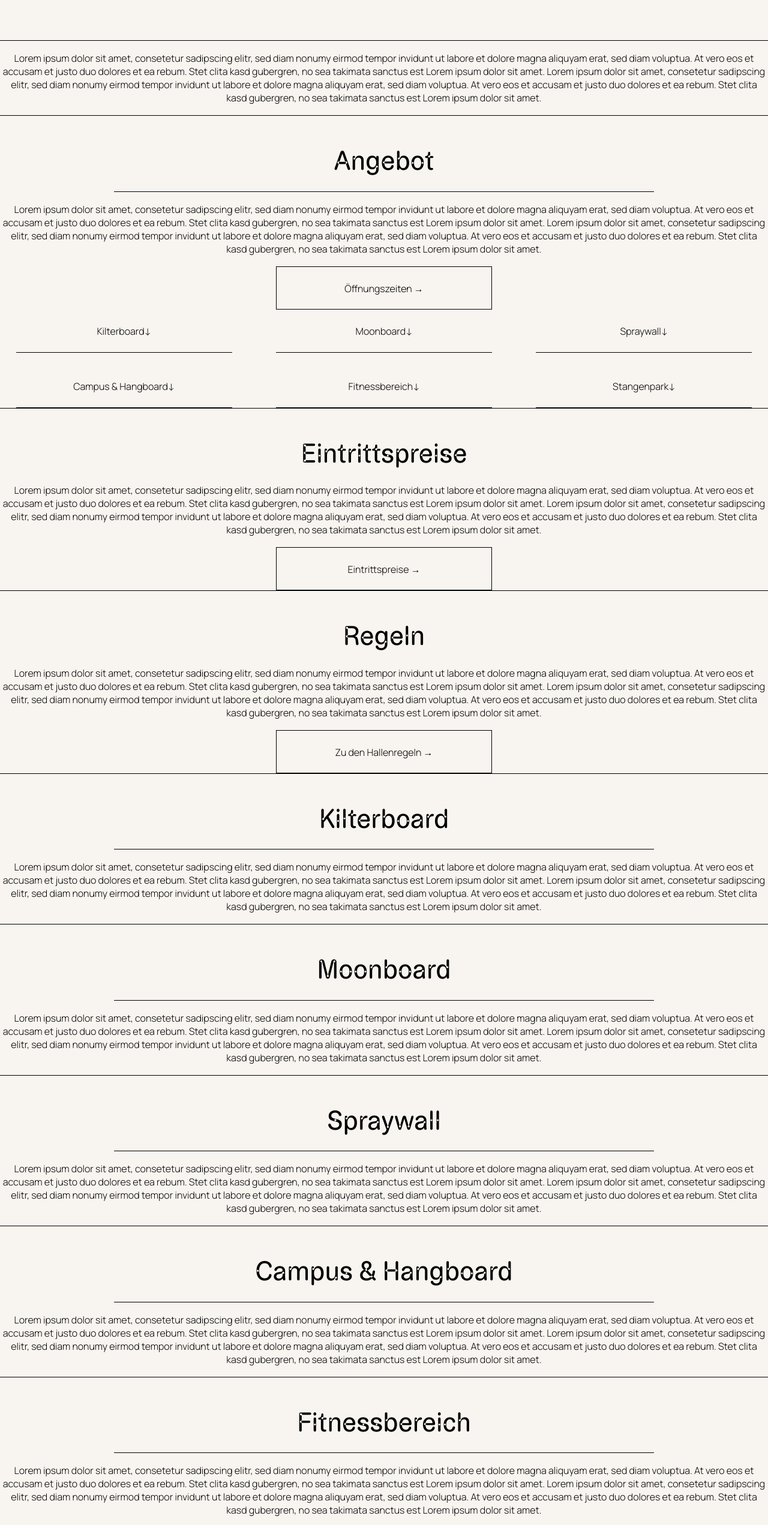
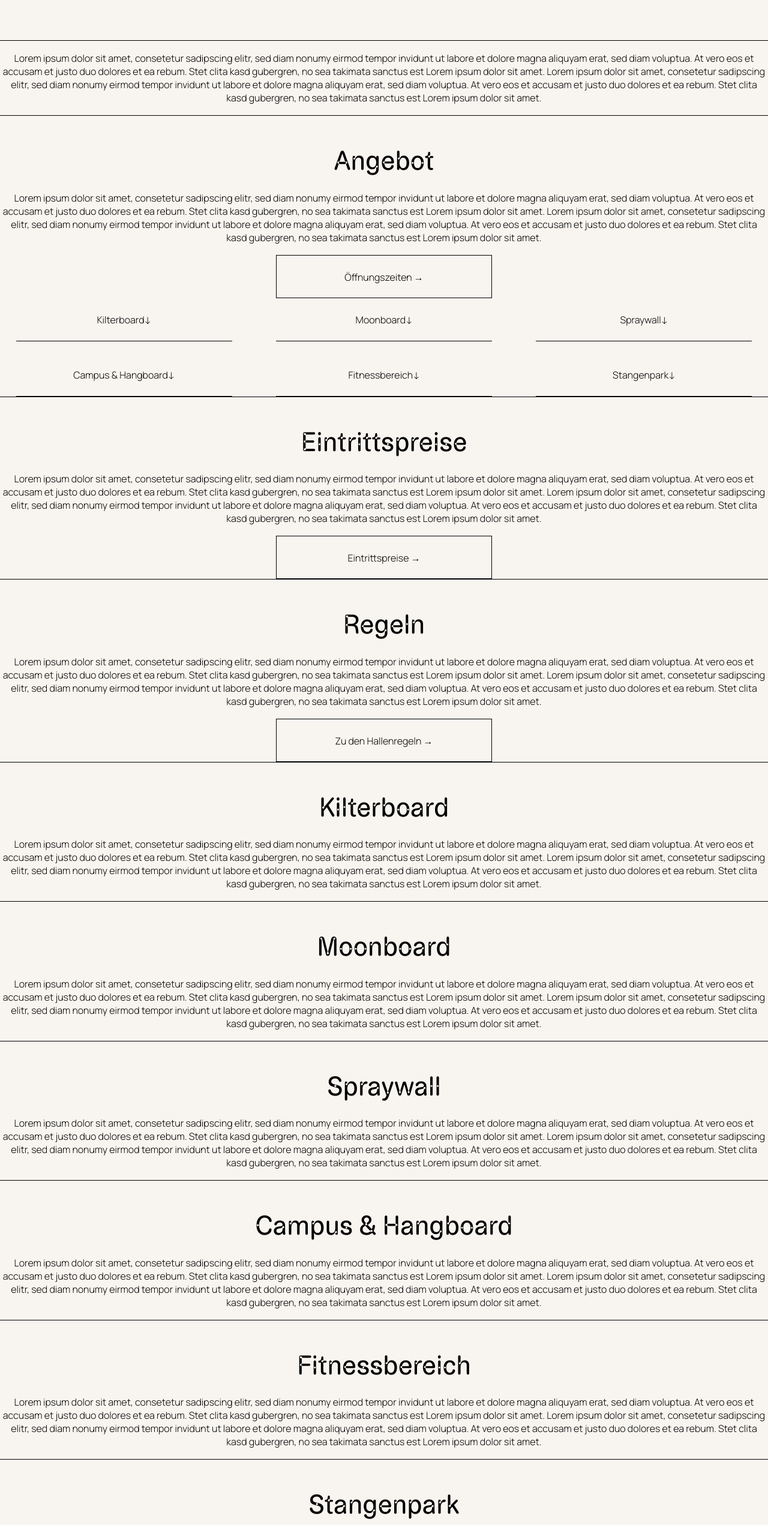
Before and after one commit to escodebar/boulder-baden.ch, a Vue app: page /trainieren in a window 1280 px wide. Shown: the part 255-2797 px from the top of the page at 60% size. Built offline with nearby package versions, Linux system fonts and the light colour scheme.

Commit message:
Remove horizontal rules
...since they have a semantic meaning which we are not intending to use

```diff
--- a/src/components/Kontakt.vue
+++ b/src/components/Kontakt.vue
@@ -1,6 +1,5 @@
 <template>
   <h2>Kontakt</h2>
-  <hr />
   <address>
     Willst du etwas wissen? Oder hast du sonst eine Anfrage? Lass es uns
     wissen:<br />
--- a/src/components/Oeffnungszeiten.vue
+++ b/src/components/Oeffnungszeiten.vue
@@ -1,7 +1,5 @@
 <template>
   <h2>Öffnungszeiten & Preise</h2>
-
-  <hr />
 
   <dl>
     <dt>Montag bis Freitag</dt>
@@ -9,8 +7,6 @@
     <dt>Samstag & Sonntag</dt>
     <dd>10 bis 19</dd>
   </dl>
-
-  <hr />
 
   <RouterLink class="button" :to="{ name: 'Öffnungszeiten' }">
     Spezielle Öffnungszeiten
--- a/src/components/Partner.vue
+++ b/src/components/Partner.vue
@@ -1,7 +1,5 @@
 <template>
   <h2>Unsere Partner</h2>
-
-  <hr />
 
   <ul v-if="partners.length">
     <li v-for="partner in partners" :key="partner.id">
--- a/src/components/Standort.vue
+++ b/src/components/Standort.vue
@@ -1,7 +1,5 @@
 <template>
   <h2>Standort</h2>
-
-  <hr />
 
   <address>
     Oberstadtstrasse 12<br />
@@ -10,8 +8,6 @@
 
   <p>Knapp 10 min vom Bahnhof Baden und Stadtzentrum zu Fuss entfernt</p>
 
-  <hr />
-
   <Map />
 </template>
 
--- a/src/components/Vision.vue
+++ b/src/components/Vision.vue
@@ -1,6 +1,6 @@
 <template>
   <h2>Unsere Vision</h2>
-  <hr />
+
   <p>
     Die Boulder-Community soll zur grössten Sport-Community in Baden werden. Bei
     BOUBA steht die Freude am Sport im Zentrum. Das Bouldern bildet dabei den
--- a/src/pages/Bouldern.vue
+++ b/src/pages/Bouldern.vue
@@ -11,8 +11,6 @@
 
   <section>
     <h2>Eintrittspreise</h2>
-
-    <hr />
 
     <p>
       Lorem ipsum dolor sit amet, consetetur sadipscing elitr, sed diam nonumy
@@ -31,8 +29,6 @@
 
   <section>
     <h2>Kurse</h2>
-
-    <hr />
 
     <p>
       Lorem ipsum dolor sit amet, consetetur sadipscing elitr, sed diam nonumy
@@ -54,8 +50,6 @@
   <section>
     <h2>Schwierigkreitsgrade</h2>
 
-    <hr />
-
     <p>
       Unsere Schwierigkeits-Skala besteht aus den Graden 1 bis 6. In der
       Übersicht unten ist die Übersetzung in die Fontainebleau-Skala
@@ -73,8 +67,6 @@
   <section>
     <h2>Firmenangebot</h2>
 
-    <hr />
-
     <p>
       Sport, gutes Essen und schöne Momente zusammen. Das erwartet euch bei
       einem Firmenevent im BOUBA.
--- a/src/pages/Firmenangebot.vue
+++ b/src/pages/Firmenangebot.vue
@@ -1,7 +1,5 @@
 <template>
   <h1>Firmenangebot</h1>
-
-  <hr />
 
   <section>
     <p>
--- a/src/pages/Geniessen.vue
+++ b/src/pages/Geniessen.vue
@@ -3,8 +3,6 @@
 
   <section>
     <h2>Bouba Bistro</h2>
-
-    <hr />
 
     <p>
       Lorem ipsum dolor sit amet, consetetur sadipscing elitr, sed diam nonumy
--- a/src/pages/Spielen.vue
+++ b/src/pages/Spielen.vue
@@ -3,8 +3,6 @@
 
   <section>
     <h2>Angebot</h2>
-
-    <hr />
 
     <p>
       Lorem ipsum dolor sit amet, consetetur sadipscing elitr, sed diam nonumy
--- a/src/pages/Trainieren.vue
+++ b/src/pages/Trainieren.vue
@@ -17,8 +17,6 @@
 
   <section>
     <h2>Angebot</h2>
-
-    <hr />
 
     <p>
       Lorem ipsum dolor sit amet, consetetur sadipscing elitr, sed diam nonumy
@@ -90,7 +88,6 @@
 
   <section id="kilterboard">
     <h2>Kilterboard</h2>
-    <hr />
 
     <p>
       Lorem ipsum dolor sit amet, consetetur sadipscing elitr, sed diam nonumy
@@ -107,7 +104,6 @@
 
   <section id="moonboard">
     <h2>Moonboard</h2>
-    <hr />
 
     <p>
       Lorem ipsum dolor sit amet, consetetur sadipscing elitr, sed diam nonumy
@@ -124,7 +120,6 @@
 
   <section id="spraywall">
     <h2>Spraywall</h2>
-    <hr />
 
     <p>
       Lorem ipsum dolor sit amet, consetetur sadipscing elitr, sed diam nonumy
@@ -141,7 +136,6 @@
 
   <section id="campus-hangboard">
     <h2>Campus & Hangboard</h2>
-    <hr />
 
     <p>
       Lorem ipsum dolor sit amet, consetetur sadipscing elitr, sed diam nonumy
@@ -158,7 +152,6 @@
 
   <section id="fitnessbereich">
     <h2>Fitnessbereich</h2>
-    <hr />
 
     <p>
       Lorem ipsum dolor sit amet, consetetur sadipscing elitr, sed diam nonumy
@@ -175,7 +168,6 @@
 
   <section id="stangenpark">
     <h2>Stangenpark</h2>
-    <hr />
 
     <p>
       Lorem ipsum dolor sit amet, consetetur sadipscing elitr, sed diam nonumy
```
